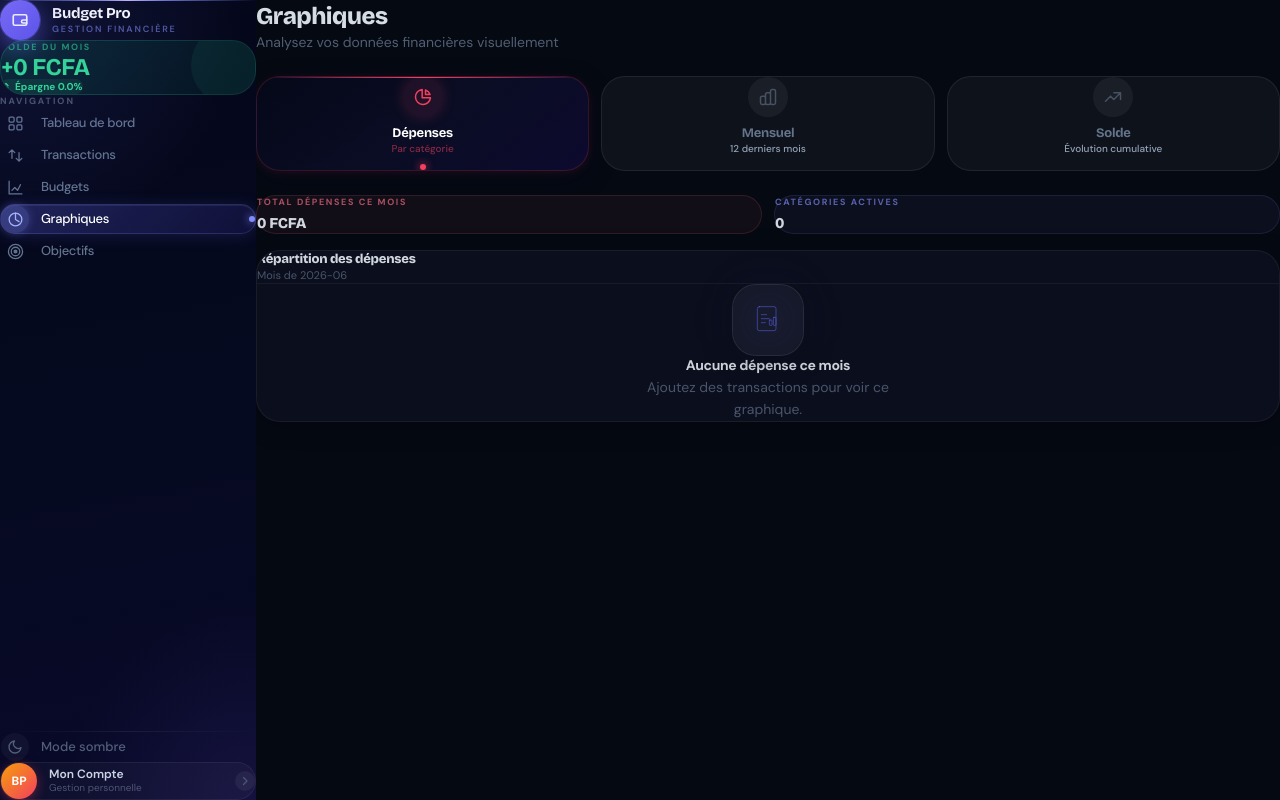
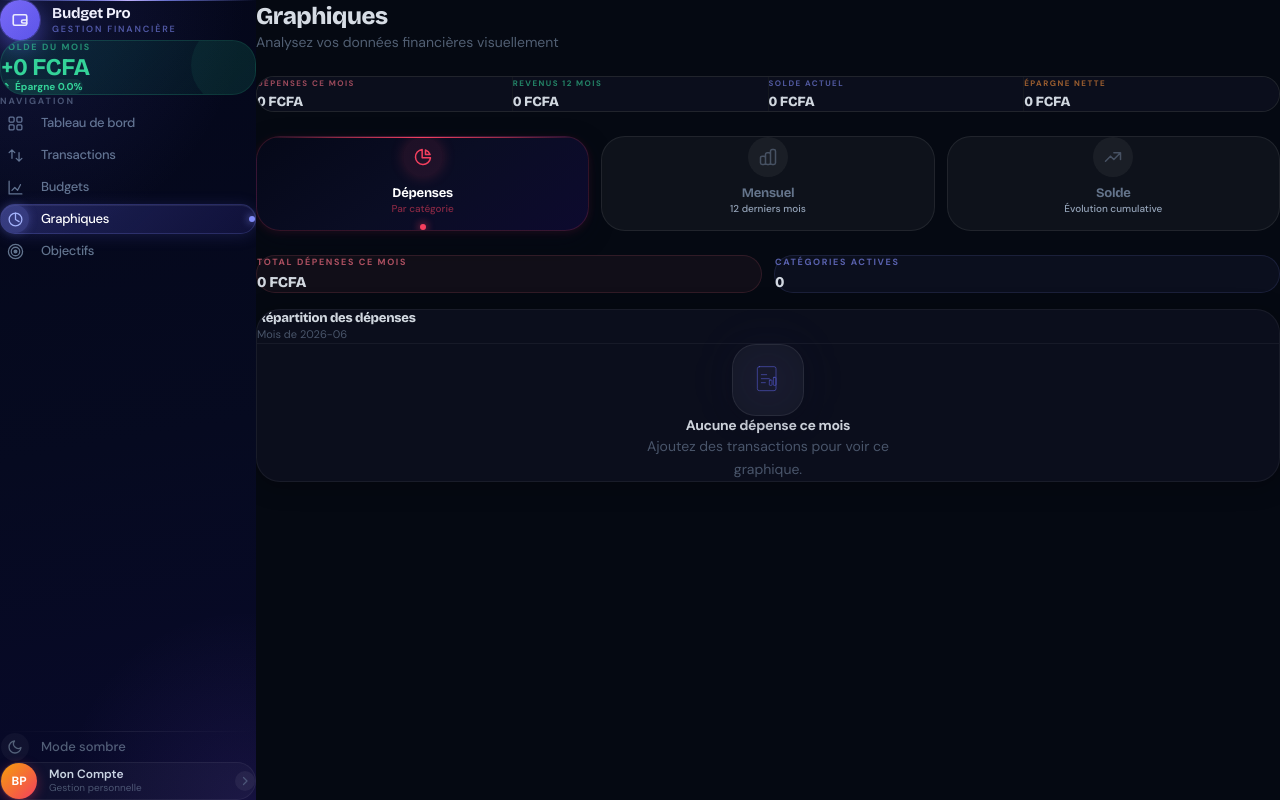
Before and after one commit to ousseynou-faye/GESTION-BOUTIQUES, a React (Vite) app in the folder budget-app/: page /graphiques in a window 1280 px wide. Built offline with nearby package versions, Linux system fonts and the light colour scheme.

Commit message:
feat: add financial snapshot row to Charts page header

```diff
--- a/budget-app/src/pages/Charts.jsx
+++ b/budget-app/src/pages/Charts.jsx
@@ -176,6 +176,31 @@ export default function Charts() {
         <p className="text-sm mt-0.5" style={{ color: 'rgba(100,116,139,0.8)' }}>
           Analysez vos données financières visuellement
         </p>
+      </div>
+
+      {/* ── Snapshot global ── */}
+      <div
+        className="grid grid-cols-2 sm:grid-cols-4 gap-px overflow-hidden rounded-2xl"
+        style={{ background: 'rgba(255,255,255,0.06)', border: '1px solid rgba(255,255,255,0.06)' }}
+      >
+        {[
+          { label: 'Dépenses ce mois', value: formatMontant(totalDepensesMois), color: '#fb7185' },
+          { label: 'Revenus 12 mois',  value: formatMontant(totalRevenus12),    color: '#34d399' },
+          { label: 'Solde actuel',     value: formatMontant(soldeActuel),       color: soldeActuel >= 0 ? '#818cf8' : '#fb7185' },
+          { label: 'Épargne nette',    value: formatMontant(totalRevenus12 - totalDepenses12), color: (totalRevenus12 - totalDepenses12) >= 0 ? '#fb923c' : '#fb7185' },
+        ].map(({ label, value, color }) => (
+          <div
+            key={label}
+            className="flex flex-col gap-1 px-4 py-3"
+            style={{ background: '#0b0e1c' }}
+          >
+            <p className="text-[8px] font-bold uppercase tracking-[0.18em]" style={{ color: `${color}99` }}>{label}</p>
+            <p className="font-display text-[14px] font-extrabold tabular-nums leading-tight"
+              style={{ color: 'rgba(226,232,240,0.92)' }}>
+              {value}
+            </p>
+          </div>
+        ))}
       </div>
 
       {/* ── Tabs ── */}
```
